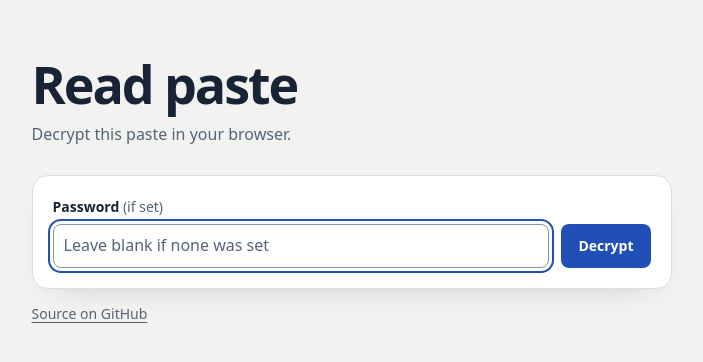
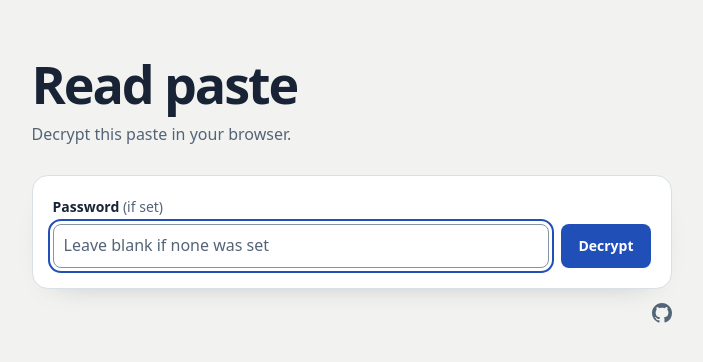
Before and after one commit to Yuchenhui/khepri-secure-paste, a plain HTML site: page public/view.html in a window 1280 px wide. Shown: the whole page, without its empty margins (281-984 px from the left). Drawn offline with Linux system fonts and the light colour scheme.

Commit message:
feat(ui): use the GitHub mark for the source link
Both footers now show the mark as a 32 px target with an accessible label and tooltip, instead of text. The reader footer aligns it to the right edge of the panel.

```diff
--- a/public/view.html
+++ b/public/view.html
@@ -65,8 +65,10 @@
   .unlock .field { flex: 1 1 14rem; }
   #body:not(:empty) { margin-top: 20px; }
   #body > .err { font-size: .875rem; }
-  .page-footer { margin-top: 14px; }
-  .source-link { color: var(--muted); }
+  .page-footer { display: flex; justify-content: flex-end; margin-top: 14px; }
+  .source-link { display: inline-flex; align-items: center; justify-content: center; width: 32px; height: 32px; margin: -6px -6px -6px 0; border-radius: 6px; color: var(--muted); }
+  .source-link:hover, .source-link:focus-visible { color: var(--ink); background: #0000000a; }
+  .source-link svg { width: 20px; height: 20px; fill: currentColor; }
   .readout { overflow: hidden; }
   .readout-bar { display: flex; justify-content: space-between; align-items: center; gap: 12px; padding: 10px 14px; }
   .readout-bar h2 { margin: 0; font-size: .875rem; }
@@ -95,7 +97,9 @@
   </div>
   <div id="body" aria-live="polite"></div>
   <footer class="page-footer note">
-    <a class="source-link" href="https://github.com/Yuchenhui/khepri-secure-paste" target="_blank" rel="noreferrer">Source on GitHub</a>
+    <a class="source-link" href="https://github.com/Yuchenhui/khepri-secure-paste" target="_blank" rel="noreferrer" aria-label="Source on GitHub" title="Source on GitHub">
+      <svg viewBox="0 0 16 16" aria-hidden="true" focusable="false"><path d="M8 0C3.58 0 0 3.58 0 8c0 3.54 2.29 6.53 5.47 7.59.4.07.55-.17.55-.38 0-.19-.01-.82-.01-1.49-2.01.37-2.53-.49-2.69-.94-.09-.23-.48-.94-.82-1.13-.28-.15-.68-.52-.01-.53.63-.01 1.08.58 1.23.82.72 1.21 1.87.87 2.33.66.07-.52.28-.87.51-1.07-1.78-.2-3.64-.89-3.64-3.95 0-.87.31-1.59.82-2.15-.08-.2-.36-1.02.08-2.12 0 0 .67-.21 2.2.82.64-.18 1.32-.27 2-.27.68 0 1.36.09 2 .27 1.53-1.04 2.2-.82 2.2-.82.44 1.1.16 1.92.08 2.12.51.56.82 1.27.82 2.15 0 3.07-1.87 3.75-3.65 3.95.29.25.54.73.54 1.48 0 1.07-.01 1.93-.01 2.2 0 .21.15.46.55.38A8.012 8.012 0 0 0 16 8c0-4.42-3.58-8-8-8z"/></svg>
+    </a>
   </footer>
 </main>
 
```
Also changed, not shown: public/new.html (+6 -2 lines).
